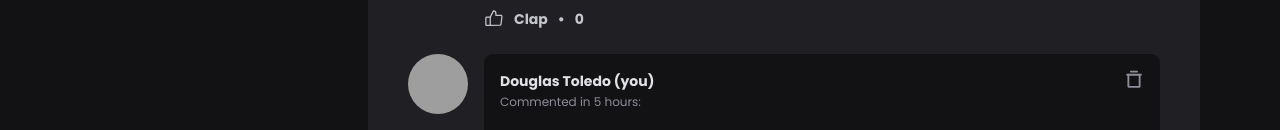
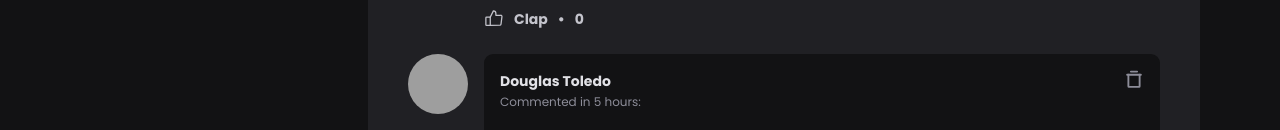
Before and after one commit to dwtoledo/Ignite-Social-Feed, a React (Vite) app in the folder project-01-ignite/: page / in a window 1280 px wide. Shown: the part 807-937 px from the top of the page. Built offline with nearby package versions, Linux system fonts and the light colour scheme; grey boxes are pictures that could not be loaded.

Commit message:
change data to datasource prop name in some components

```diff
--- a/project-01-ignite/src/App.jsx
+++ b/project-01-ignite/src/App.jsx
@@ -34,7 +34,7 @@ export function App() {
           author: {
             avatarUrl: 'https://avatars.githubusercontent.com/u/11148858?v=4',
             name: 'Douglas Toledo',
-            isPostCreator: true
+            isPostCreator: false
           },
           content: 'Thanks Adiel!'
         }
@@ -64,7 +64,7 @@ export function App() {
               POST_CARDS_MOCKED.map((post) => {
                 return <PostCard
                   key={post.id}
-                  data={post}
+                  dataSource={post}
                   comments={post.comments}
                 />
               })
--- a/project-01-ignite/src/components/Comments/Comments.jsx
+++ b/project-01-ignite/src/components/Comments/Comments.jsx
@@ -8,9 +8,9 @@ import styles from './Comments.module.css'
 const now = new Date();
 const DEFAULT_MSG_EMPTY_COMMENT = 'This comment has no message.'
 
-export function Comments({ data, onRemove }) {
+export function Comments({ dataSource, onRemove }) {
 
-  const commentedAtFormatted = isValidDate(data.commentedAt) ? moment(data.commentedAt) : moment();
+  const commentedAtFormatted = isValidDate(dataSource.commentedAt) ? moment(dataSource.commentedAt) : moment();
   const [clapCount, setClapCount] = useState(0);
 
   function isValidDate(dateString) {
@@ -19,7 +19,7 @@ export function Comments({ data, onRemove }) {
   }
 
   function handleRemoveComment() {
-    onRemove(data.id);
+    onRemove(dataSource.id);
   }
 
   function handleClapComment() {
@@ -29,7 +29,7 @@ export function Comments({ data, onRemove }) {
   return (<div className={styles.commentWrapper}>
 
     <Avatar
-      src={data.author.avatarUrl}
+      src={dataSource.author.avatarUrl}
       alt="Avatar of person who wrote a comment"
       width={60}
       height={60}
@@ -45,8 +45,8 @@ export function Comments({ data, onRemove }) {
           <div className={styles.commentCardInfo}>
 
             <strong>
-              {data.author.name?.length ? data.author.name : 'User unknow'}
-              {data.author.isPostCreator ? ' (you)' : ''}
+              {dataSource.author.name?.length ? dataSource.author.name : 'User unknow'}
+              {dataSource.author.isPostCreator ? ' (you)' : ''}
             </strong>
 
             <time
@@ -64,7 +64,7 @@ export function Comments({ data, onRemove }) {
         </header>
 
         <p className={styles.commentCardMessage}>
-          {data.content.length ? data.content : DEFAULT_MSG_EMPTY_COMMENT}
+          {dataSource.content.length ? dataSource.content : DEFAULT_MSG_EMPTY_COMMENT}
         </p>
 
       </div>
--- a/project-01-ignite/src/components/PostCard/PostCard.jsx
+++ b/project-01-ignite/src/components/PostCard/PostCard.jsx
@@ -10,10 +10,10 @@ import styles from './PostCard.module.css'
 
 const DEFAULT_MSG_EMPTY_POST = '*This post has no message.*'
 
-export function PostCard({ data }) {
+export function PostCard({ dataSource }) {
 
-  const publishedAtFormatted = isValidDate(data.publishedAt) ? moment(data.publishedAt) : moment();
-  const [allComments, setAllComments] = useState(data.comments.length ? data.comments : []);
+  const publishedAtFormatted = isValidDate(dataSource.publishedAt) ? moment(dataSource.publishedAt) : moment();
+  const [allComments, setAllComments] = useState(dataSource.comments.length ? dataSource.comments : []);
   const [newComment, setNewComment] = useState('');
 
   function isValidDate(dateString) {
@@ -62,7 +62,7 @@ export function PostCard({ data }) {
         <div className={styles.postCardAuthor}>
 
           <Avatar
-            src={data.author.avatarUrl}
+            src={dataSource.author.avatarUrl}
             alt="Profile Picture"
             width={80}
             height={80}
@@ -70,10 +70,10 @@ export function PostCard({ data }) {
 
           <div className={styles.postCardAuthorInfo}>
             <strong>
-              {data.author.name ? data.author.name : 'User unknown'}
+              {dataSource.author.name ? dataSource.author.name : 'User unknown'}
             </strong>
             <span>
-              {data.author.role ? data.author.role : 'Role not informed'}
+              {dataSource.author.role ? dataSource.author.role : 'Role not informed'}
             </span>
           </div>
         </div>
@@ -88,7 +88,7 @@ export function PostCard({ data }) {
 
       <ReactMarkdown
         className={styles.postCardMessage}
-        children={data.content.length ? data.content : DEFAULT_MSG_EMPTY_POST}
+        children={dataSource.content.length ? dataSource.content : DEFAULT_MSG_EMPTY_POST}
         remarkPlugins={[remarkGfm]}
       />
 
@@ -125,7 +125,7 @@ export function PostCard({ data }) {
               return (
                 <Comments
                   key={comment.id}
-                  data={comment}
+                  dataSource={comment}
                   onRemove={removeComment}
                   isPostCreator={comment.author.isPostCreator} />
               );
```
